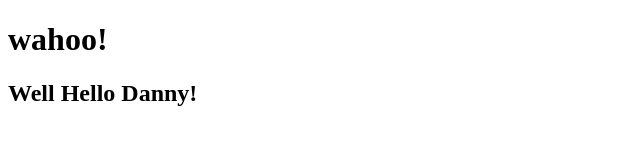
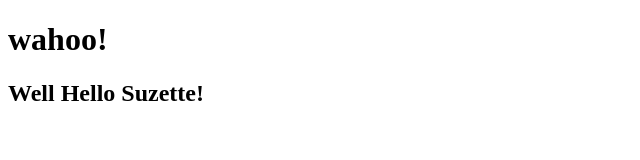
Before and after one commit to dannypaton/test, a plain HTML site: page index.html in a window 1280 px wide. Shown: the full height of the page, 0-640 px from the left. Drawn offline with Linux system fonts and the light colour scheme.

Commit message:
2nd conflict test gh-pages

```diff
--- a/index.html
+++ b/index.html
@@ -8,6 +8,6 @@
 </head>
 <body>
   <h1>wahoo!</h1>
-  <h2>Well Hello Danny!</h2>
+  <h2>Well Hello Suzette!</h2>
 </body>
 </html>
```
